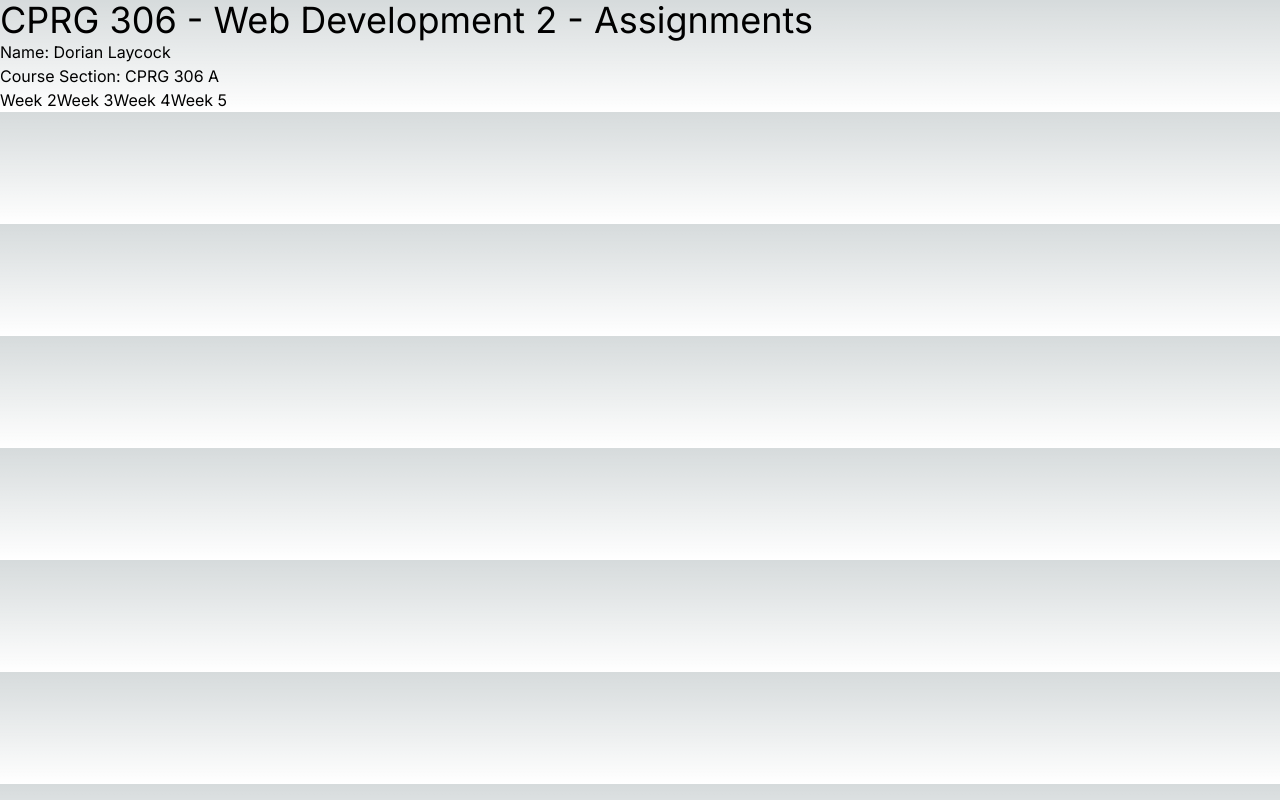
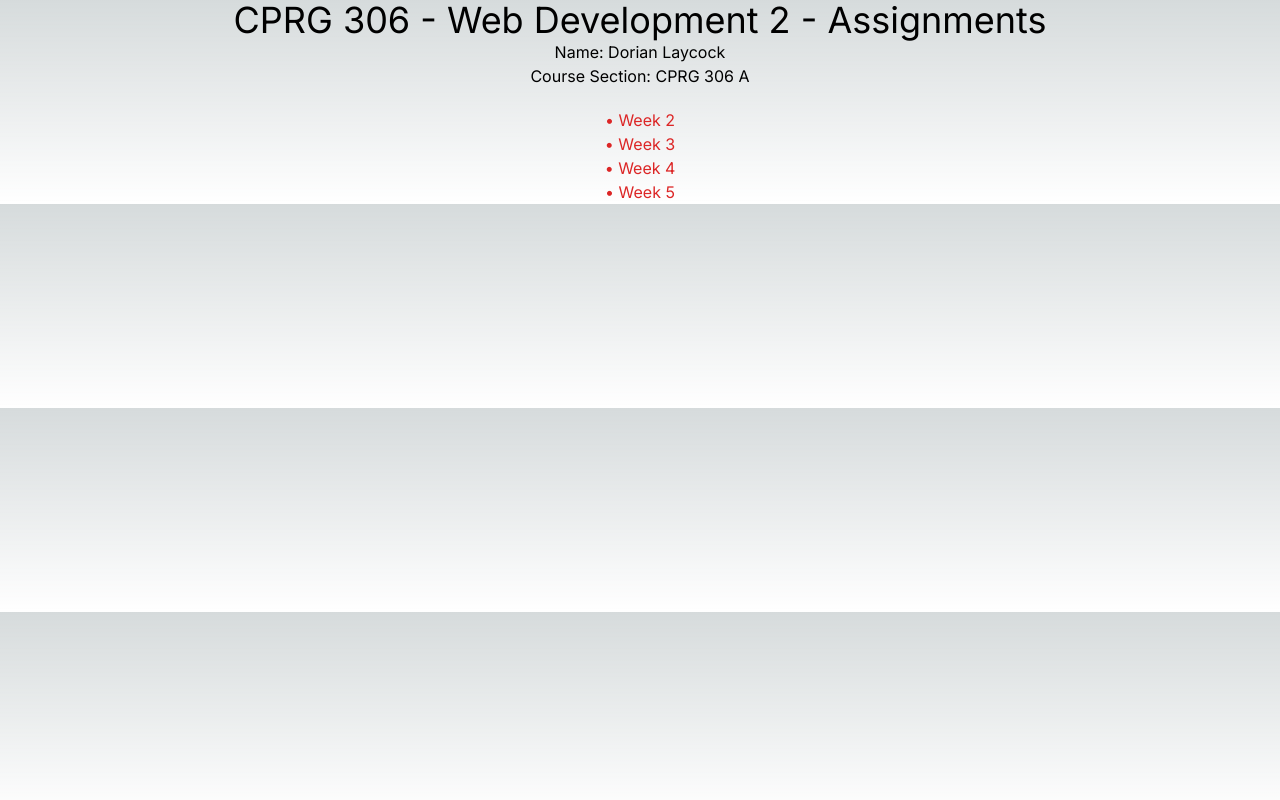
Before and after one commit to DorianLaycock/cprg306-assignments, a Next.js app: page / in a window 1280 px wide. Built offline with nearby package versions, Linux system fonts and the light colour scheme.

Commit message:
Gave the homepage a minor makeover

```diff
--- a/app/page.js
+++ b/app/page.js
@@ -2,14 +2,18 @@ import Link from "next/link";
 
 export default function Page() {
   return (
-  <main>
-    <h1 className="text-4xl">CPRG 306 - Web Development 2 - Assignments</h1>
-    <p>Name: Dorian Laycock</p>
-    <p>Course Section: CPRG 306 A</p>
-    <Link href ="/week2" >Week 2</Link>
-    <Link href ="/week3" >Week 3</Link>
-    <Link href ="/week4" >Week 4</Link>
-    <Link href ="/week5" >Week 5</Link>
+  <main class="flex justify-center items-center w-screen">
+    <div class ="text-center">
+      <h1 className="text-4xl">CPRG 306 - Web Development 2 - Assignments</h1>
+      <p>Name: Dorian Laycock</p>
+      <p>Course Section: CPRG 306 A</p>
+      <div class="pt-5">
+        <Link class = "block text-red-600" href ="/week2" >• Week 2</Link>
+        <Link class = "block text-red-600" href ="/week3" >• Week 3</Link>
+        <Link class = "block text-red-600" href ="/week4" >• Week 4</Link>
+        <Link class = "block text-red-600" href ="/week5" >• Week 5</Link>
+      </div>
+    </div>
   </main>
   );
 }
```
